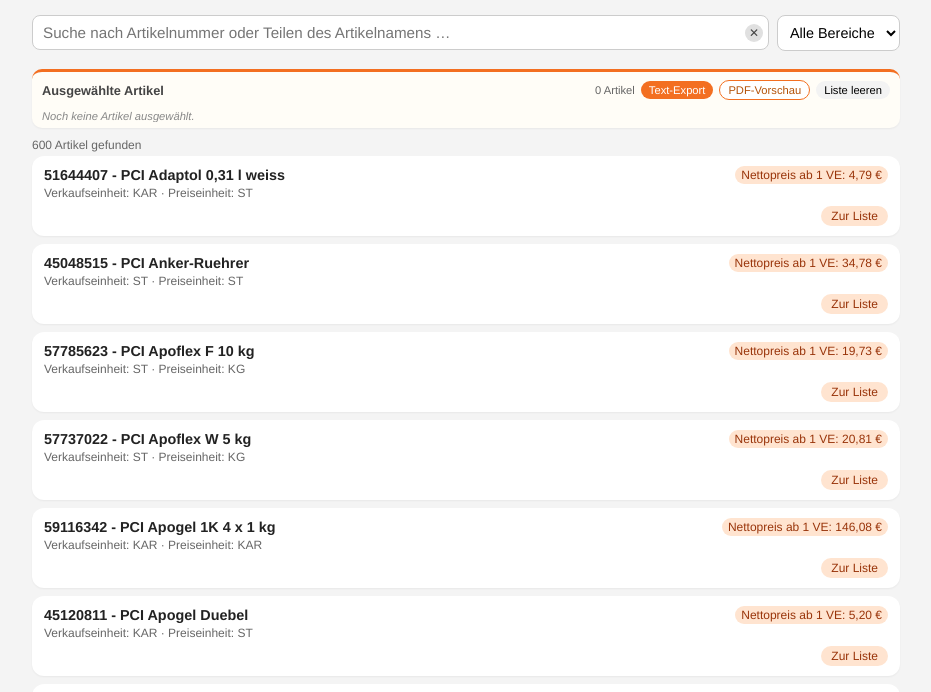
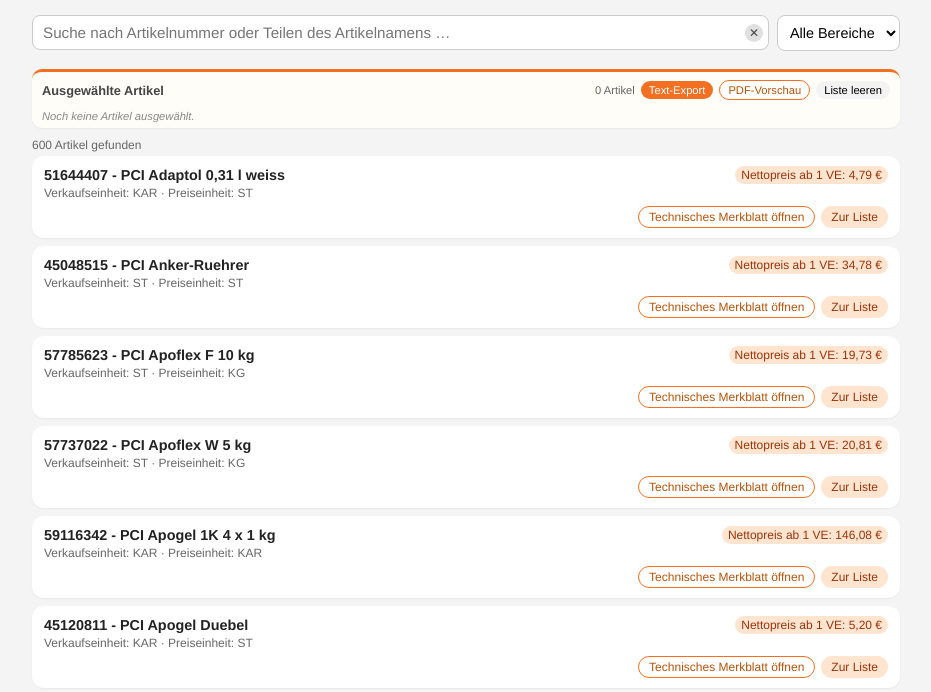
Before and after one commit to michaeljansende-beep/Preislisten-App-PCI, a plain HTML site: page index.html in a window 1280 px wide. Shown: the part 83-775 px from the top of the page, without its empty margins (174-1105 px from the left). Drawn offline with Linux system fonts and the light colour scheme.

Commit message:
Update index.html

```diff
--- a/index.html
+++ b/index.html
@@ -805,8 +805,24 @@
           rows2.forEach(([label, value]) => details.appendChild(makeRow(label, value)));
         }
 
-        const footer = document.createElement('div');
+                const footer = document.createElement('div');
         footer.className = 'item-footer';
+
+        // Button für technisches Merkblatt
+        const tbBtn = document.createElement('a');
+        tbBtn.className = 'tb-btn';
+        tbBtn.textContent = 'Technisches Merkblatt öffnen';
+
+        // Produktname als Suchbegriff nehmen und in die Zwischenablage kopieren
+        const fullName = (item.name || '').toString().trim();
+        if (navigator.clipboard && fullName) {
+          navigator.clipboard.writeText(fullName).catch(() => {});
+        }
+
+        // PCI-Downloadseite öffnen
+        tbBtn.href = 'https://www.pci-augsburg.eu/de/services/downloads/technische-merkblaetter';
+        tbBtn.target = '_blank';
+        tbBtn.rel = 'noopener noreferrer';
 
         const addBtn = document.createElement('button');
         addBtn.className = 'add-btn';
@@ -820,6 +836,8 @@
           toggleSelection(item);
         });
 
+        // Erst Merkblatt-Button, dann „Zur Liste“
+        footer.appendChild(tbBtn);
         footer.appendChild(addBtn);
 
         header.appendChild(main);
```
